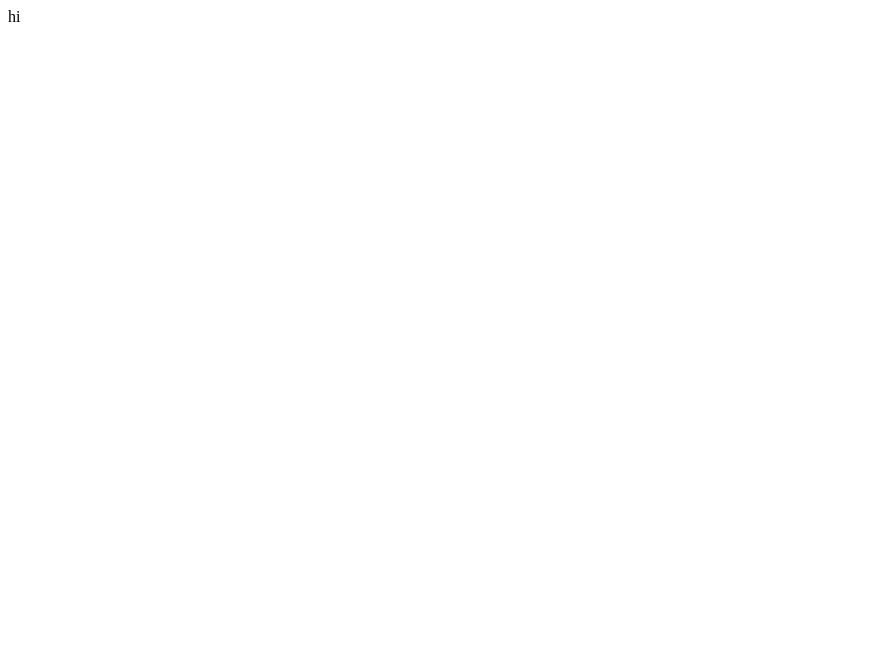
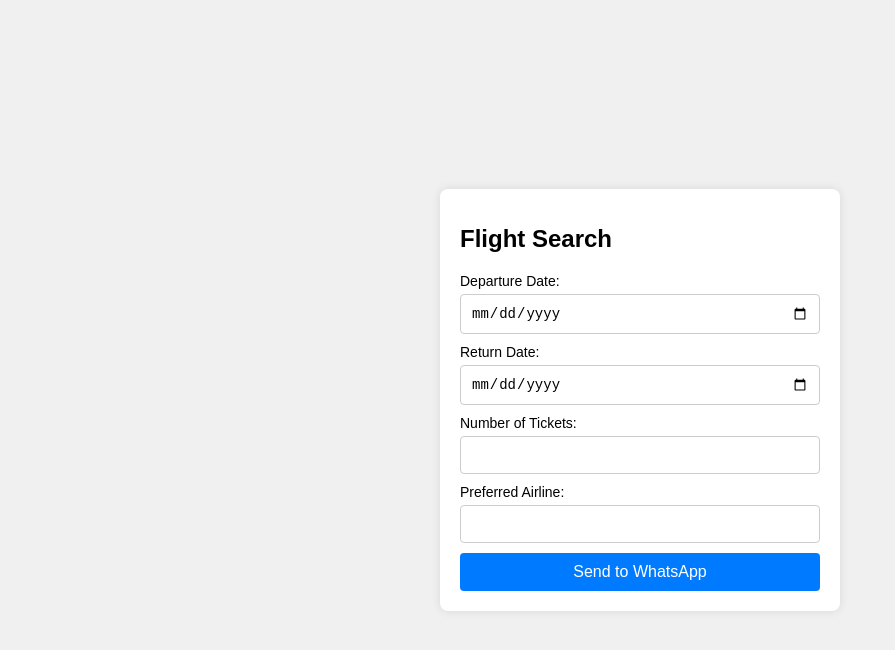
Before and after one commit to ImranTarafdar787/whatsapp, a plain HTML site: page index.html in a window 1280 px wide. Shown: the whole page, without its empty margins (0-895 px from the left). Drawn offline with Linux system fonts and the light colour scheme.

Commit message:
Updated the flight search form

```diff
--- a/index.html
+++ b/index.html
@@ -3,9 +3,105 @@
 <head>
     <meta charset="UTF-8">
     <meta name="viewport" content="width=device-width, initial-scale=1.0">
-    <title>Document</title>
+    <title>Flight Search</title>
+    <style>
+        body {
+            font-family: Arial, sans-serif;
+            margin: 0;
+            padding: 0;
+            display: flex;
+            justify-content: center;
+            align-items: center;
+            height: 100vh;
+            background-color: #f0f0f0;
+        }
+        .form-container {
+            background: #fff;
+            padding: 20px;
+            border-radius: 8px;
+            box-shadow: 0 0 10px rgba(0, 0, 0, 0.1);
+            max-width: 400px;
+            width: 100%;
+            box-sizing: border-box;
+        }
+        .form-container h1 {
+            margin-bottom: 20px;
+            font-size: 24px;
+        }
+        .form-container label {
+            display: block;
+            margin-bottom: 5px;
+            font-size: 14px;
+        }
+        .form-container input, .form-container select {
+            width: 100%;
+            padding: 10px;
+            margin-bottom: 10px;
+            border: 1px solid #ccc;
+            border-radius: 4px;
+            box-sizing: border-box;
+            font-size: 14px;
+        }
+        .form-container button {
+            width: 100%;
+            padding: 10px;
+            background: #007bff;
+            color: #fff;
+            border: none;
+            border-radius: 4px;
+            cursor: pointer;
+            font-size: 16px;
+        }
+        .form-container button:hover {
+            background: #0056b3;
+        }
+        @media (max-width: 600px) {
+            .form-container {
+                padding: 15px;
+            }
+            .form-container h1 {
+                font-size: 20px;
+            }
+            .form-container label, .form-container input, .form-container button {
+                font-size: 14px;
+            }
+        }
+    </style>
 </head>
 <body>
-    hi
+    <div class="form-container">
+        <h1>Flight Search</h1>
+        <form id="flightForm">
+            <label for="departureDate">Departure Date:</label>
+            <input type="date" id="departureDate" name="departureDate" required>
+
+            <label for="returnDate">Return Date:</label>
+            <input type="date" id="returnDate" name="returnDate">
+
+            <label for="numTickets">Number of Tickets:</label>
+            <input type="number" id="numTickets" name="numTickets" required>
+
+            <label for="airline">Preferred Airline:</label>
+            <input type="text" id="airline" name="airline">
+
+            <button type="submit">Send to WhatsApp</button>
+        </form>
+    </div>
+
+    <script>
+        document.getElementById('flightForm').addEventListener('submit', function(event) {
+            event.preventDefault();
+
+            const departureDate = document.getElementById('departureDate').value;
+            const returnDate = document.getElementById('returnDate').value;
+            const numTickets = document.getElementById('numTickets').value;
+            const airline = document.getElementById('airline').value;
+
+            const message = `Departure Date: ${departureDate}\nReturn Date: ${returnDate}\nNumber of Tickets: ${numTickets}\nPreferred Airline: ${airline}`;
+            const whatsappUrl = `https://wa.me/60172335577?text=${encodeURIComponent(message)}`;
+
+            window.open(whatsappUrl, '_blank');
+        });
+    </script>
 </body>
 </html>
```
